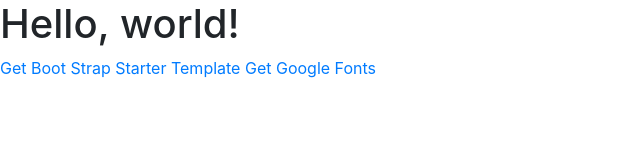
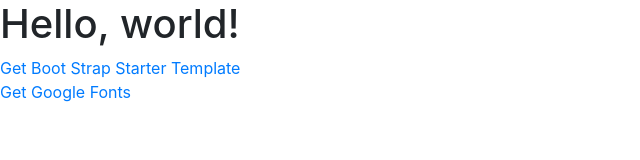
Before and after one commit to Trading2gather/templates, a plain HTML site: page index.html in a window 1280 px wide. Shown: the whole page, without its empty margins (0-640 px from the left). Drawn offline with nearby package versions, Linux system fonts and the light colour scheme.

Commit message:
Update index.html

```diff
--- a/index.html
+++ b/index.html
@@ -13,7 +13,7 @@
   </head>
   <body>
     <h1>Hello, world!</h1>
-    <a href="https://getbootstrap.com/docs/4.5/getting-started/introduction/">Get Boot Strap Starter Template</a>
+    <a href="https://getbootstrap.com/docs/4.5/getting-started/introduction/">Get Boot Strap Starter Template</a><br>
     <a href="https://fonts.google.com/">Get Google Fonts</a>
 
     <!-- Optional JavaScript -->
```
